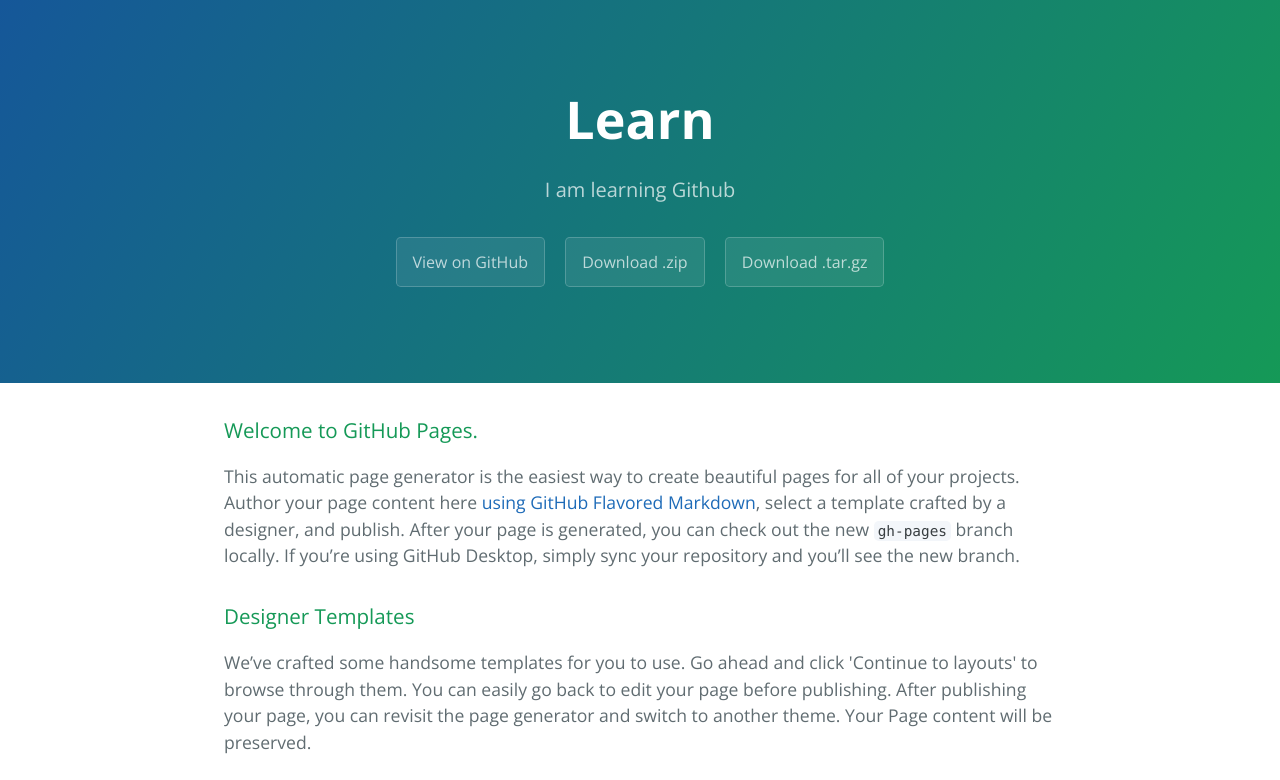
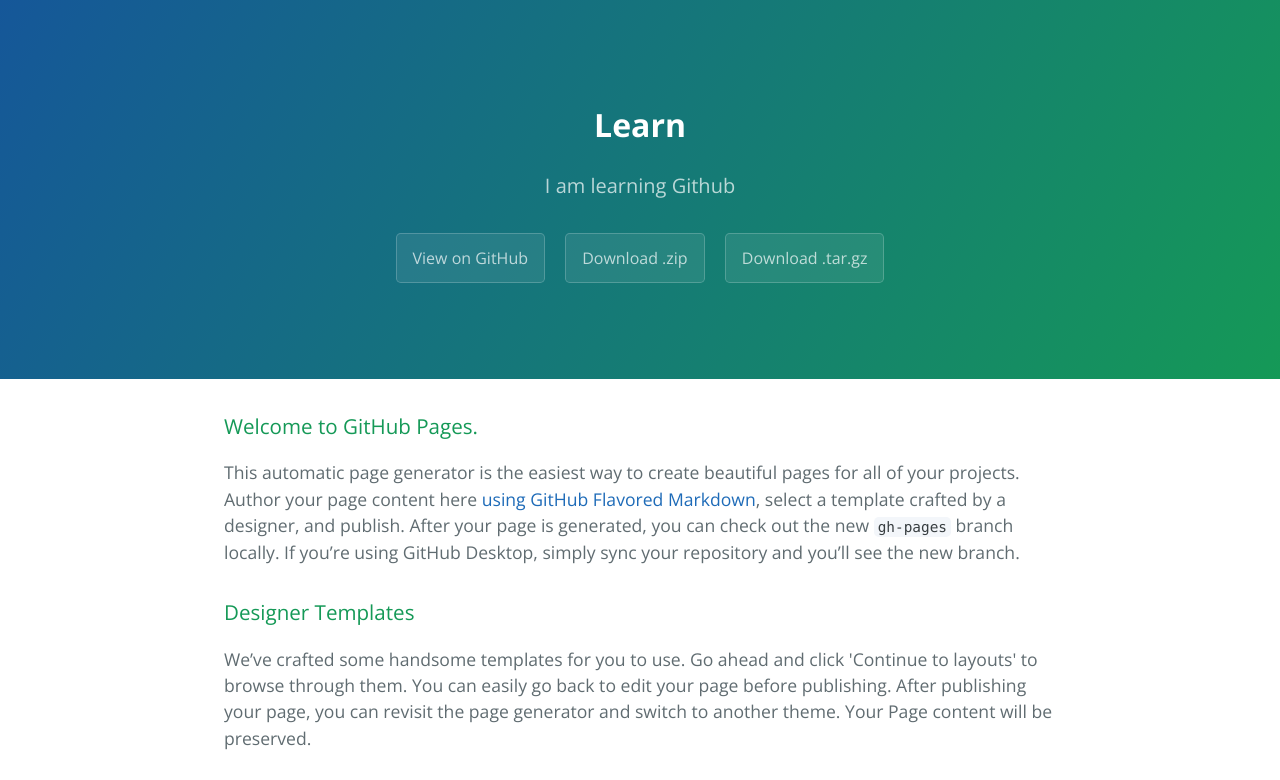
Before and after one commit to Saalixi/Learn, a plain HTML site: page index.html in a window 1280 px wide. Shown: the top 780 px of the page. Drawn offline with nearby package versions, Linux system fonts and the light colour scheme.

Commit message:
Update index.html

```diff
--- a/index.html
+++ b/index.html
@@ -11,7 +11,7 @@
   </head>
   <body>
     <section class="page-header">
-      <h1 class="project-name">Learn</h1>
+      <h1 class="I want to learn Github">Learn</h1>
       <h2 class="project-tagline">I am learning Github </h2>
       <a href="https://github.com/Saalixi/Learn" class="btn">View on GitHub</a>
       <a href="https://github.com/Saalixi/Learn/zipball/master" class="btn">Download .zip</a>
```
